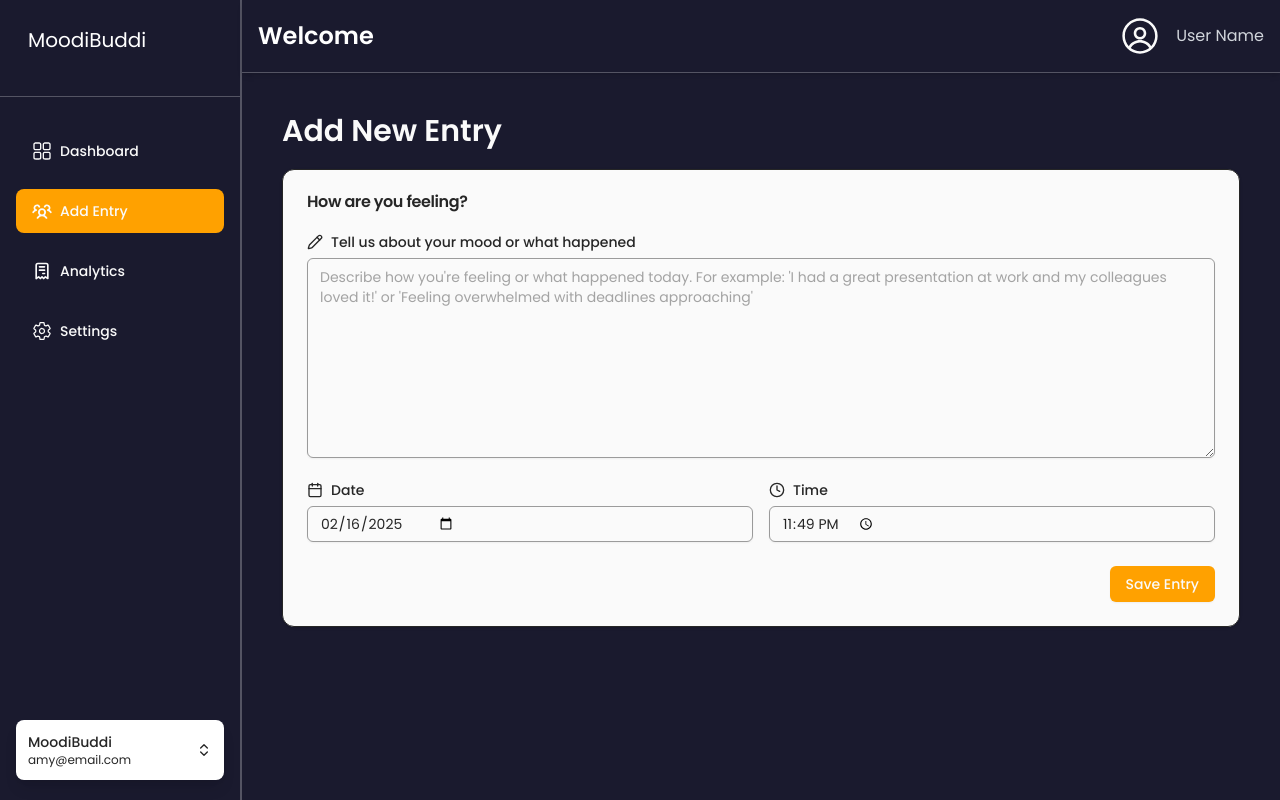
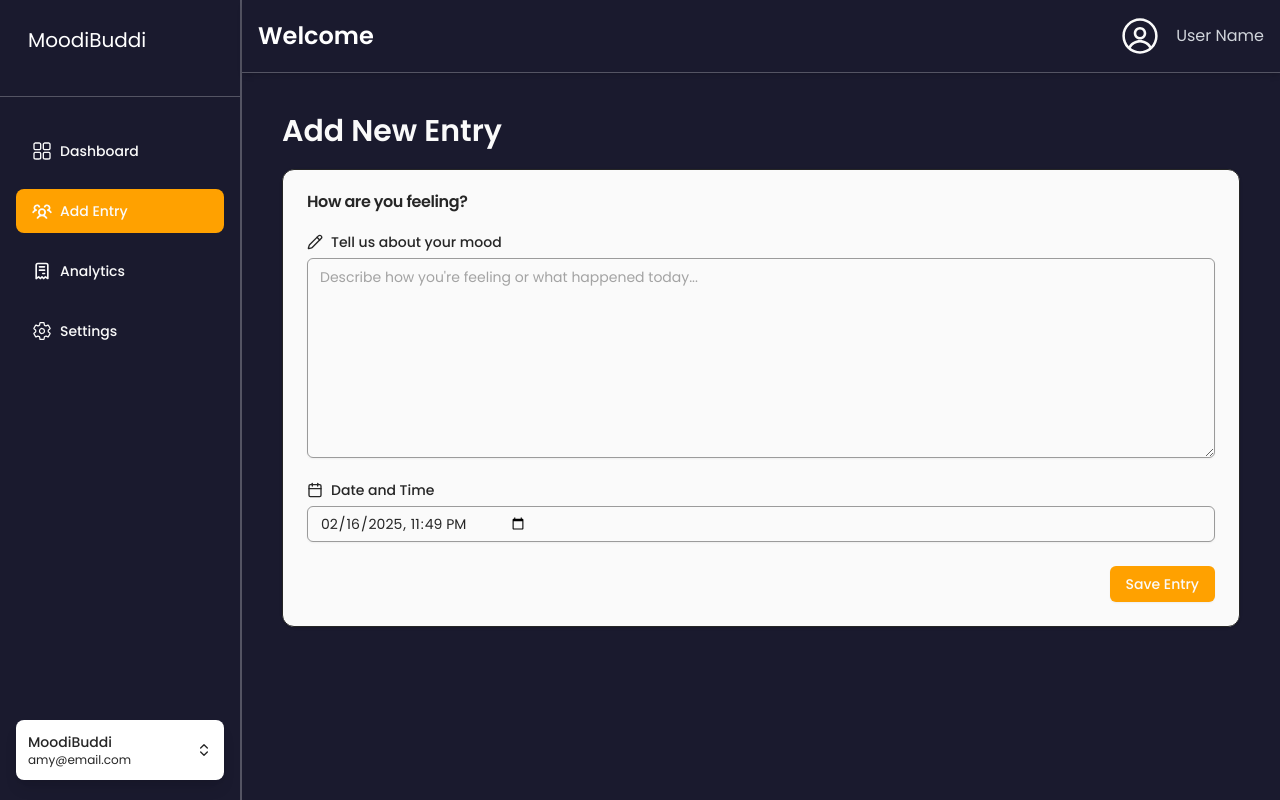
Before and after one commit to promiseNwafor/muddibuddi-fe, a React (Vite) app: page /add-entry in a window 1280 px wide. Shown: the top 800 px of the page. Built offline with nearby package versions, Linux system fonts and the light colour scheme.

Commit message:
update add entry form

```diff
--- a/src/components/add-entry/AddEntryContainer.tsx
+++ b/src/components/add-entry/AddEntryContainer.tsx
@@ -1,8 +1,8 @@
 import { zodResolver } from '@hookform/resolvers/zod'
 import { useForm } from 'react-hook-form'
-import { Calendar, Clock, Pencil } from 'lucide-react'
+import { Calendar, Pencil } from 'lucide-react'
+import { MoodEntryFormValues, MoodEntrySchema } from '@/utils/schema'
 import { Card, CardHeader, CardTitle, CardContent } from '@/components/ui/card'
-import { MoodEntryFormValues, MoodEntrySchema } from '@/utils/schema'
 import {
   Form,
   FormControl,
@@ -15,26 +15,28 @@ import { Input } from '@/components/ui/input'
 import { Button } from '@/components/ui/button'
 import { Textarea } from '@/components/ui/textarea'
 
+// Updated schema for the new form structure
+
 const AddEntryContainer = () => {
   const form = useForm<MoodEntryFormValues>({
     resolver: zodResolver(MoodEntrySchema),
     defaultValues: {
-      description: '',
-      date: new Date().toISOString().split('T')[0],
-      time: new Date().toLocaleTimeString('en-US', {
-        hour: '2-digit',
-        minute: '2-digit',
-        hour12: false,
-      }),
+      moodText: '',
+      dateTime: new Date().toISOString().slice(0, 16), // Format: "2025-02-15T14:48"
     },
   })
 
   const onSubmit = async (values: MoodEntryFormValues) => {
     try {
-      console.log('Form submitted:', values)
-      // 1. Send the data to your backend
-      // 2. Process the description through your LLM
-      // 3. Handle the response
+      // Convert the datetime to ISO format with seconds and milliseconds
+      const entryDateTime = new Date(values.dateTime).toISOString()
+
+      const formattedValues = {
+        moodText: values.moodText,
+        entryDateTime,
+      }
+
+      console.log('Form submitted:', formattedValues)
       form.reset()
     } catch (error) {
       console.error('Error submitting form:', error)
@@ -43,7 +45,7 @@ const AddEntryContainer = () => {
 
   return (
     <div className="min-h-screen bg-background space-y-5">
-      <h1 className="text-3xl font-bold ">Add New Entry</h1>
+      <h1 className="text-3xl font-bold">Add New Entry</h1>
       <div className="mx-auto">
         <Card className="bg-primary text-accent border-accent">
           <CardHeader>
@@ -57,43 +59,19 @@ const AddEntryContainer = () => {
               >
                 <FormField
                   control={form.control}
-                  name="description"
+                  name="moodText"
                   render={({ field }) => (
                     <FormItem>
                       <FormLabel>
                         <span className="flex items-center gap-2">
                           <Pencil className="h-4 w-4" />
-                          Tell us about your mood or what happened
+                          Tell us about your mood
                         </span>
                       </FormLabel>
                       <FormControl>
                         <Textarea
-                          placeholder="Describe how you're feeling or what happened today. For example: 'I had a great presentation at work and my colleagues loved it!' or 'Feeling overwhelmed with deadlines approaching'"
+                          placeholder="Describe how you're feeling or what happened today..."
                           className="min-h-[200px] border-accent/45"
-                          {...field}
-                        />
-                      </FormControl>
-                      <FormMessage />
-                    </FormItem>
-                  )}
-                />
-
-                <div className="grid grid-cols-1 gap-4 sm:grid-cols-2">
-                  <FormField
-                    control={form.control}
-                    name="date"
-                    render={({ field }) => (
-                      <FormItem>
-                        <FormLabel>
-                          <span className="flex items-center gap-2">
-                            <Calendar className="h-4 w-4" />
-                            Date
-                          </span>
-                        </FormLabel>
-                        <FormControl>
-                          <Input
-                            type="date"
-                            className="border-accent/45"
                           {...field}
                         />
                       </FormControl>
@@ -104,18 +82,18 @@ const AddEntryContainer = () => {
 
                 <FormField
                   control={form.control}
-                    name="time"
+                  name="dateTime"
                   render={({ field }) => (
                     <FormItem>
                       <FormLabel>
                         <span className="flex items-center gap-2">
-                            <Clock className="h-4 w-4" />
-                            Time
+                          <Calendar className="h-4 w-4" />
+                          Date and Time
                         </span>
                       </FormLabel>
                       <FormControl>
                         <Input
-                            type="time"
+                          type="datetime-local"
                           className="border-accent/45"
                           {...field}
                         />
@@ -124,7 +102,6 @@ const AddEntryContainer = () => {
                     </FormItem>
                   )}
                 />
-                </div>
 
                 <div className="flex justify-end">
                   <Button type="submit" variant="secondary">
--- a/src/utils/schema.ts
+++ b/src/utils/schema.ts
@@ -16,21 +16,18 @@ export const LoginSchema = z.object({
 export type LoginFormValues = z.infer<typeof LoginSchema>
 
 export const MoodEntrySchema = z.object({
-  description: z
+  moodText: z
     .string()
     .min(10, 'Please describe your mood or event in at least 10 characters')
     .max(500, 'Description must be less than 500 characters'),
-  date: z
+  dateTime: z
     .string()
-    .regex(/^\d{4}-\d{2}-\d{2}$/, 'Please enter a valid date')
+    .min(5)
     .refine((date) => {
       const selectedDate = new Date(date)
       const today = new Date()
       return selectedDate <= today
     }, 'Date cannot be in the future'),
-  time: z
-    .string()
-    .regex(/^([01]?[0-9]|2[0-3]):[0-5][0-9]$/, 'Please enter a valid time'),
 })
 
 export type MoodEntryFormValues = z.infer<typeof MoodEntrySchema>
```
Lines whose indentation alone changed are shown as unchanged.
